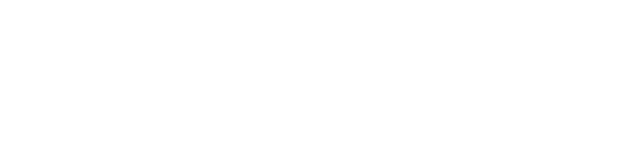
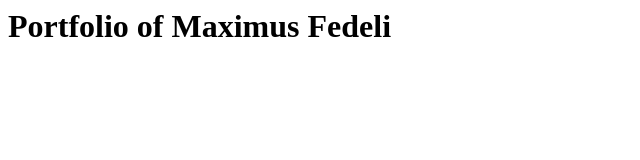
Before and after one commit to Rockthrower/Rockthrower.github.io, a plain HTML site: page Index.html in a window 1280 px wide. Shown: the whole page, without its empty margins (0-640 px from the left). Drawn offline with Linux system fonts and the light colour scheme.

Commit message:
Update Index.html

```diff
--- a/Index.html
+++ b/Index.html
@@ -1 +1,11 @@
 <!doctype>
+<HTML>
+<H1>Portfolio of Maximus Fedeli </H1>
+
+
+
+
+
+
+
+</HTML>
```
